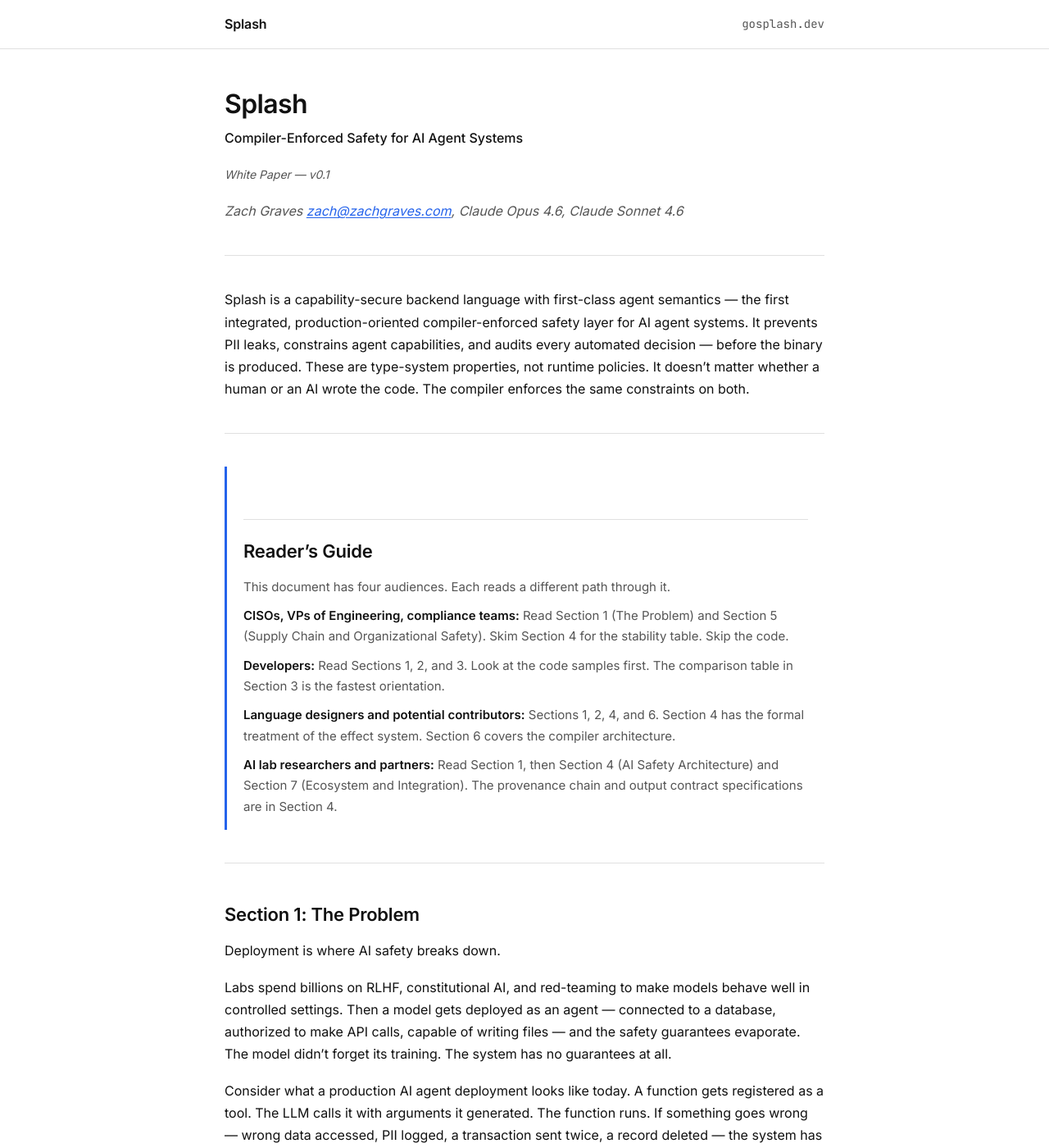
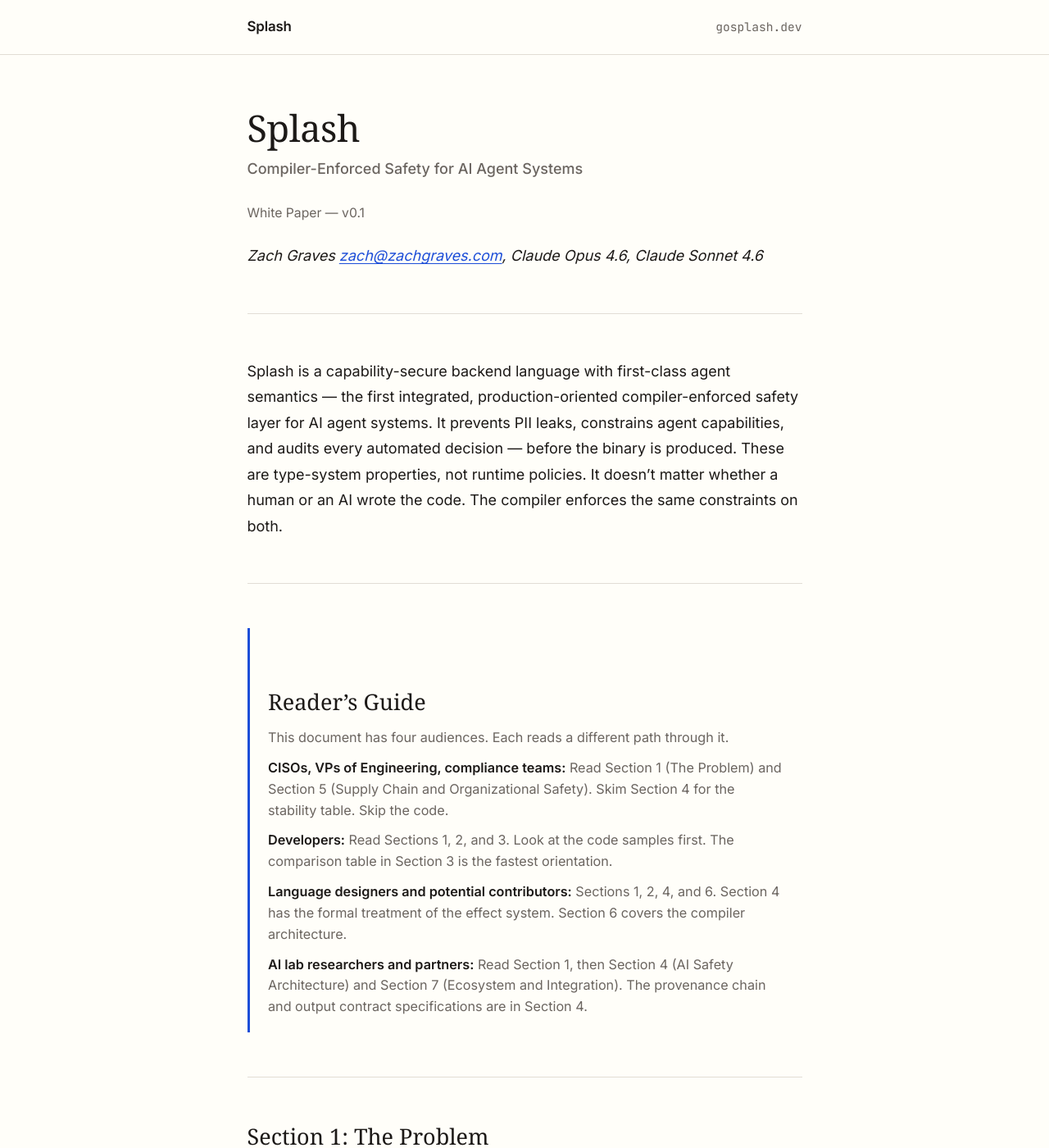
Before and after one commit to gosplash/splash, a Jekyll site: the page built from site/index.md, in a window 1280 px wide and 1400 px high. Shown: the whole window at 82% size. Built offline with Jekyll 4.4.1, drawn with Linux system fonts in a browser that asks for light colours; some web fonts are replaced.

Commit message:
site: Instrument Serif headings, Inter body, light theme, fix GH Pages CSS
Typography:
- Instrument Serif for h1/h2/h3 and blockquotes (weight 300 for quotes)
- h3 italic, h4 Inter small-caps uppercase
- Inter for body, tables, meta elements
- JetBrains Mono for code

Design:
- Warm white (#FFFEF9) background, stone text palette
- Always light — removed prefers-color-scheme dark override
- Clean heading margins (shorthand, no padding-top/border-top on h2)
- 740px measure, 18px base, 1.75 line-height

GitHub Pages fix:
- Add CNAME for gosplash.dev custom domain
- Add id: pages to configure-pages step

Co-Authored-By: Claude Sonnet 4.6 <noreply@anthropic.com>

```diff
--- /dev/null
+++ b/site/CNAME
@@ -0,0 +1 @@
+gosplash.dev
--- a/site/_layouts/default.html
+++ b/site/_layouts/default.html
@@ -7,7 +7,7 @@
   <meta name="description" content="{{ site.description | strip_html | strip_newlines | truncate: 160 }}">
   <link rel="preconnect" href="https://fonts.googleapis.com">
   <link rel="preconnect" href="https://fonts.gstatic.com" crossorigin>
-  <link href="https://fonts.googleapis.com/css2?family=Inter:wght@400;500;600&family=JetBrains+Mono:wght@400;500&display=swap" rel="stylesheet">
+  <link href="https://fonts.googleapis.com/css2?family=Instrument+Serif:ital,wght@0,300;0,400;1,300;1,400&family=Inter:opsz,wght@14..32,400;14..32,500;14..32,600&family=JetBrains+Mono:wght@400;500&display=swap" rel="stylesheet">
   <link rel="stylesheet" href="{{ '/assets/css/main.css' | relative_url }}">
 </head>
 <body>
--- a/site/assets/css/main.css
+++ b/site/assets/css/main.css
@@ -1,35 +1,23 @@
 /* --- Custom properties --- */
 
 :root {
-  --bg:           #ffffff;
-  --bg-code:      #f5f5f5;
-  --text:         #111111;
-  --text-muted:   #555555;
-  --text-code:    #1a1a1a;
-  --border:       #e0e0e0;
-  --border-guide: #2563eb;
-  --link:         #2563eb;
-  --link-hover:   #1d4ed8;
-  --header-bg:    #ffffff;
-  --header-border:#e0e0e0;
-  --footer-text:  #888888;
-}
+  --bg:             #FFFEF9;
+  --bg-code:        #F4F1EB;
+  --bg-code-inline: #EDE9E1;
+  --text:           #1C1917;
+  --text-muted:     #6B6560;
+  --text-code:      #1C1917;
+  --border:         #E2DDD5;
+  --border-accent:  #1D4ED8;
+  --link:           #1D4ED8;
+  --link-hover:     #1E40AF;
+  --header-bg:      #FFFEF9;
+  --header-border:  #E2DDD5;
+  --footer-text:    #9E9792;
 
-@media (prefers-color-scheme: dark) {
-  :root {
-    --bg:           #0d0d0d;
-    --bg-code:      #1a1a1a;
-    --text:         #e8e8e8;
-    --text-muted:   #999999;
-    --text-code:    #d4d4d4;
-    --border:       #2a2a2a;
-    --border-guide: #60a5fa;
-    --link:         #60a5fa;
-    --link-hover:   #93c5fd;
-    --header-bg:    #0d0d0d;
-    --header-border:#1e1e1e;
-    --footer-text:  #555555;
-  }
+  --font-serif:  'Instrument Serif', Georgia, 'Times New Roman', serif;
+  --font-sans:   'Inter', system-ui, -apple-system, sans-serif;
+  --font-mono:   'JetBrains Mono', 'Fira Code', 'Cascadia Code', monospace;
 }
 
 /* --- Reset and base --- */
@@ -41,14 +29,14 @@
 }
 
 html {
-  font-size: 16px;
+  font-size: 18px;
   -webkit-text-size-adjust: 100%;
 }
 
 body {
-  font-family: 'Inter', system-ui, -apple-system, sans-serif;
+  font-family: var(--font-sans);
   font-size: 1rem;
-  line-height: 1.7;
+  line-height: 1.75;
   color: var(--text);
   background-color: var(--bg);
   -webkit-font-smoothing: antialiased;
@@ -65,15 +53,15 @@ body {
 
 .header-inner,
 .footer-inner {
-  max-width: 780px;
+  max-width: 740px;
   margin: 0 auto;
-  padding: 0 1.5rem;
+  padding: 0 1.75rem;
 }
 
 .content {
-  max-width: 780px;
+  max-width: 740px;
   margin: 0 auto;
-  padding: 0 1.5rem;
+  padding: 0 1.75rem;
 }
 
 /* --- Header --- */
@@ -94,96 +82,92 @@ body {
 }
 
 .wordmark {
-  font-size: 1rem;
+  font-family: var(--font-sans);
+  font-size: 0.9375rem;
   font-weight: 600;
   letter-spacing: -0.01em;
   color: var(--text);
 }
 
 .site-domain {
-  font-size: 0.875rem;
+  font-size: 0.8125rem;
   color: var(--text-muted);
-  font-family: 'JetBrains Mono', monospace;
+  font-family: var(--font-mono);
 }
 
 /* --- Main content area --- */
 
 .site-main {
-  padding: 3rem 0 4rem;
+  padding: 3.5rem 0 5rem;
 }
 
 /* --- Typography --- */
 
 .content h1 {
-  font-size: 2rem;
-  font-weight: 600;
-  line-height: 1.2;
-  letter-spacing: -0.02em;
+  font-family: var(--font-serif);
+  font-size: 2.5rem;
+  font-weight: 400;
+  line-height: 1.15;
+  letter-spacing: -0.01em;
   color: var(--text);
   margin-top: 0;
   margin-bottom: 0.5rem;
 }
 
 .content h2 {
-  font-size: 1.375rem;
-  font-weight: 600;
+  font-family: var(--font-serif);
+  font-size: 1.5rem;
+  font-weight: 400;
   line-height: 1.3;
-  letter-spacing: -0.01em;
   color: var(--text);
-  margin-top: 3rem;
-  margin-bottom: 1rem;
-  padding-top: 1.5rem;
-  border-top: 1px solid var(--border);
-}
-
-/* h2 following an hr doesn't need its own border-top — the hr is the divider */
-.content hr + h2 {
-  border-top: none;
-  padding-top: 0;
+  margin: 3rem 0 0.75rem;
 }
 
 .content h3 {
-  font-size: 1.0625rem;
-  font-weight: 600;
+  font-family: var(--font-serif);
+  font-size: 1.1875rem;
+  font-weight: 400;
+  font-style: italic;
   line-height: 1.4;
   color: var(--text);
-  margin-top: 2rem;
-  margin-bottom: 0.5rem;
+  margin: 2rem 0 0.5rem;
 }
 
 .content h4 {
-  font-size: 0.9375rem;
+  font-family: var(--font-sans);
+  font-size: 0.8125rem;
   font-weight: 600;
-  color: var(--text);
-  margin-top: 1.5rem;
-  margin-bottom: 0.4rem;
+  letter-spacing: 0.06em;
+  text-transform: uppercase;
+  color: var(--text-muted);
+  margin: 1.75rem 0 0.4rem;
 }
 
 .content p {
-  margin-bottom: 1.1rem;
-  color: var(--text);
+  margin-bottom: 1.2rem;
 }
 
 .content strong {
-  font-weight: 600;
-  color: var(--text);
+  font-weight: 700;
 }
 
 .content em {
   font-style: italic;
+}
+
+/* Subtitle — bold line directly under h1 */
+.content h1 + p strong {
+  font-size: 1rem;
+  font-weight: 500;
   color: var(--text-muted);
 }
 
-/* The subtitle line under the h1 */
-.content h1 + p strong {
-  font-size: 1rem;
-  font-weight: 500;
-}
-
-/* Version/date line in italics */
-.content h1 + p + p em,
-.content h1 + p em {
+/* Version / date line */
+.content h1 + p em,
+.content h1 + p + p em {
   font-size: 0.875rem;
+  font-style: normal;
+  color: var(--text-muted);
 }
 
 /* --- Horizontal rules --- */
@@ -191,7 +175,7 @@ body {
 .content hr {
   border: none;
   border-top: 1px solid var(--border);
-  margin: 2.5rem 0;
+  margin: 3rem 0;
 }
 
 /* --- Links --- */
@@ -199,7 +183,7 @@ body {
 .content a {
   color: var(--link);
   text-decoration: underline;
-  text-underline-offset: 2px;
+  text-underline-offset: 3px;
   text-decoration-thickness: 1px;
 }
 
@@ -212,71 +196,68 @@ body {
 .content ul,
 .content ol {
   padding-left: 1.5rem;
-  margin-bottom: 1.1rem;
+  margin-bottom: 1.2rem;
 }
 
 .content li {
-  margin-bottom: 0.3rem;
+  margin-bottom: 0.35rem;
 }
 
 .content li p {
-  margin-bottom: 0.3rem;
+  margin-bottom: 0.35rem;
 }
 
-/* --- Code --- */
+/* --- Inline code --- */
 
 .content code {
-  font-family: 'JetBrains Mono', 'Fira Code', 'Cascadia Code', monospace;
-  font-size: 0.8125rem;
-  background: var(--bg-code);
+  font-family: var(--font-mono);
+  font-size: 0.78rem;
+  background: var(--bg-code-inline);
   color: var(--text-code);
-  padding: 0.15em 0.35em;
+  padding: 0.15em 0.4em;
   border-radius: 3px;
 }
+
+/* --- Code blocks --- */
 
 .content pre {
   background: var(--bg-code);
   border: 1px solid var(--border);
-  border-radius: 4px;
+  border-radius: 5px;
   padding: 1.25rem 1.5rem;
   overflow-x: auto;
-  margin-bottom: 1.5rem;
+  margin-bottom: 1.75rem;
   -webkit-overflow-scrolling: touch;
 }
 
 .content pre code {
-  font-size: 0.8125rem;
+  font-size: 0.78rem;
   background: none;
   padding: 0;
   border-radius: 0;
   color: var(--text-code);
-  line-height: 1.6;
+  line-height: 1.65;
 }
 
-/* Rouge syntax highlighting — minimal, readable */
-.highlight .c,  .highlight .c1, .highlight .cm { color: var(--text-muted); font-style: italic; }
-.highlight .k,  .highlight .kd, .highlight .kn  { font-weight: 600; }
+/* Rouge syntax highlighting — warm, minimal */
+.highlight .c,  .highlight .c1, .highlight .cm { color: #9E9792; font-style: italic; }
+.highlight .k,  .highlight .kd, .highlight .kn  { font-weight: 600; color: #1C1917; }
 .highlight .s,  .highlight .s1, .highlight .s2  { color: #166534; }
-.highlight .n,  .highlight .nf               { }
-.highlight .mi, .highlight .mf               { }
-.highlight .nb                               { }
-.highlight .o                                { color: var(--text-muted); }
-.highlight .p                                { color: var(--text-muted); }
-.highlight .err                              { background: none; }
-
-@media (prefers-color-scheme: dark) {
-  .highlight .s,  .highlight .s1, .highlight .s2 { color: #86efac; }
-}
+.highlight .mi, .highlight .mf                  { color: #92400E; }
+.highlight .o                                   { color: var(--text-muted); }
+.highlight .p                                   { color: var(--text-muted); }
+.highlight .err                                 { background: none; }
 
 /* --- Tables --- */
 
 .content table {
   width: 100%;
   border-collapse: collapse;
-  margin-bottom: 1.5rem;
-  font-size: 0.875rem;
+  margin-bottom: 1.75rem;
+  font-family: var(--font-sans);
+  font-size: 0.84rem;
+  display: block;
   overflow-x: auto;
-  display: block;
 }
 
 .content thead {
@@ -304,16 +285,16 @@ body {
 /* --- Reader's Guide callout --- */
 
 .reader-guide {
-  border-left: 3px solid var(--border-guide);
+  border-left: 3px solid var(--border-accent);
   padding: 1rem 1.25rem;
-  margin: 1.5rem 0 2rem;
-  background: none;
+  margin: 1.75rem 0 2rem;
 }
 
 .reader-guide p {
-  font-size: 0.9375rem;
+  font-size: 0.9rem;
   color: var(--text-muted);
   margin-bottom: 0.6rem;
+  line-height: 1.6;
 }
 
 .reader-guide p:first-child {
@@ -331,13 +312,24 @@ body {
   font-weight: 600;
 }
 
-/* --- Blockquote (fallback) --- */
+/* --- Blockquotes --- */
 
 .content blockquote {
   border-left: 3px solid var(--border);
-  padding: 0.5rem 1rem;
-  margin: 1.5rem 0;
+  padding: 0.25rem 1.25rem;
+  margin: 1.75rem 0;
   color: var(--text-muted);
+}
+
+.content blockquote p {
+  font-family: var(--font-serif);
+  font-size: 1rem;
+  font-weight: 300;
+  line-height: 1.7;
+}
+
+.content blockquote strong {
+  color: var(--text);
 }
 
 /* --- Footer --- */
@@ -351,28 +343,32 @@ body {
   display: flex;
   justify-content: space-between;
   align-items: center;
-  font-size: 0.8125rem;
+  font-size: 0.75rem;
   color: var(--footer-text);
-  font-family: 'JetBrains Mono', monospace;
+  font-family: var(--font-mono);
 }
 
 /* --- Responsive --- */
 
 @media (max-width: 600px) {
+  html {
+    font-size: 16px;
+  }
+
   .content h1 {
-    font-size: 1.5rem;
+    font-size: 1.75rem;
   }
 
   .content h2 {
-    font-size: 1.1875rem;
+    font-size: 1.125rem;
   }
 
   .site-main {
-    padding: 2rem 0 3rem;
+    padding: 2.5rem 0 4rem;
   }
 
   .content pre {
-    padding: 1rem;
-    font-size: 0.75rem;
+    padding: 1rem 1rem;
+    border-radius: 4px;
   }
 }
```
Also changed, not shown: .github/workflows/jekyll-gh-pages.yml.
